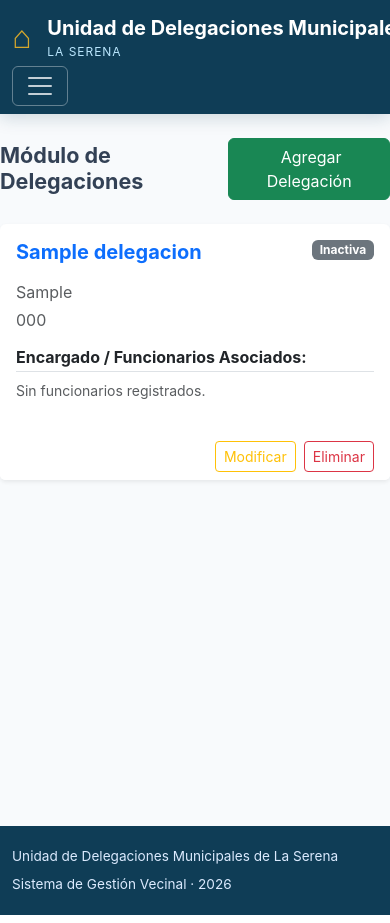
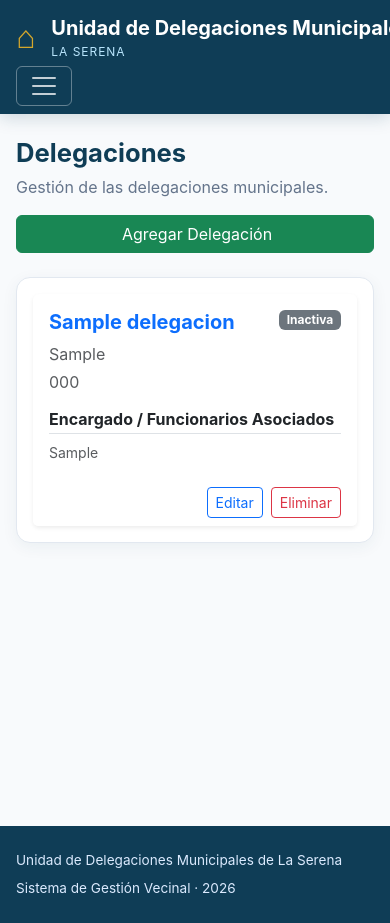
Before and after one commit to PamelaVargas05/delegaciones-municipales-la-serena-backend, a Django app: page /delegaciones/ in a window 390 px wide; the page is wider, and only the part inside the window is pictured. Run offline with Django 5.2, Linux system fonts and the light colour scheme; a user stored in the database is signed in; tables that the repository leaves empty hold one stand-in row (values such as "Sample post").

Commit message:
style: mejorar diseño responsive y espaciado de los mantenedores

```diff
--- a/static/css/styles.css
+++ b/static/css/styles.css
@@ -19,19 +19,32 @@ body {
 .navbar-brand, .nav-link { color: #fff; }
 .navbar-brand:hover, .nav-link:hover { color: #bae6fd; }
 .navbar-brand small { display: block; color: #bae6fd; font-size: .75rem; letter-spacing: .08em; text-transform: uppercase; }
+.navbar-nav { gap: .35rem; }
+.nav-link { border-radius: .5rem; padding: .65rem .75rem !important; font-size: .95rem; }
+.nav-link:hover, .nav-link:focus { background: rgb(255 255 255 / 10%); }
 .brand-mark { color: var(--municipal-gold); font-size: 2rem; line-height: 1; }
 .navbar-toggler { border-color: rgb(255 255 255 / 35%); }
 .navbar-toggler-icon { filter: brightness(0) invert(1); }
-.site-main { min-height: calc(100vh - 132px); padding: 3rem 0; }
-.site-footer { background: var(--municipal-dark); color: #dbeafe; padding: 1.25rem 0; font-size: .85rem; }
+.site-main { min-height: calc(100vh - 132px); padding: 2.5rem 0 3.5rem; background: #f8fafc; overflow-x: hidden; }
+.site-footer { background: var(--municipal-dark); color: #dbeafe; padding: 1.5rem 0; font-size: .85rem; }
 .hero { background: linear-gradient(135deg, var(--municipal-dark), var(--municipal-primary)); border-radius: 1rem; color: #fff; padding: 2.5rem; box-shadow: 0 12px 28px rgb(15 61 86 / 14%); }
 .hero p { color: #dbeafe; }
-.section-card, .detail-card, .form-card { background: #fff; border: 1px solid #e2e8f0; border-radius: 1rem; box-shadow: 0 8px 24px rgb(15 61 86 / 7%); }
+.section-card, .detail-card, .form-card { background: #fff; border: 1px solid #e2e8f0; border-radius: 14px; box-shadow: 0 4px 16px rgb(15 61 86 / 6%); }
 .section-card { overflow: hidden; }
-.table thead th { background: var(--municipal-primary); color: #fff; border: 0; font-weight: 600; padding: 1rem; }
-.table tbody td { padding: 1rem; vertical-align: middle; }
+.page-header { display: flex; align-items: flex-start; justify-content: space-between; gap: 1rem; margin-bottom: 1.5rem; }
+.page-title { color: var(--municipal-dark); font-size: clamp(1.6rem, 2.5vw, 2.2rem); font-weight: 700; margin: 0; }
+.page-subtitle { color: var(--municipal-muted); margin: .4rem 0 0; }
+.page-actions { display: flex; flex-wrap: wrap; gap: .5rem; }
+.section-card { padding: 1.25rem 1.5rem; margin-bottom: 1.5rem; }
+.section-card .table-responsive { margin: 0 -1.5rem; }
+.table { margin-bottom: 0; min-width: 640px; }
+.table thead th { background: var(--municipal-primary); color: #fff; border: 0; font-weight: 600; padding: .9rem 1rem; white-space: nowrap; }
+.table tbody td { padding: .9rem 1rem; vertical-align: middle; border-color: #e2e8f0; }
 .table tbody tr:nth-child(even) { background: #f8fafc; }
 .table tbody tr:hover { background: var(--municipal-light); }
+.table .actions { display: flex; flex-wrap: wrap; gap: .5rem; }
+.search-row { margin-bottom: 1.25rem; }
+.search-row .btn { min-width: 6.5rem; }
 .badge-status { border-radius: 999px; font-weight: 600; padding: .45rem .75rem; }
 .status-pendiente { background: #fef3c7; color: #92400e; }
 .status-proceso { background: #dbeafe; color: #1e40af; }
@@ -49,7 +62,12 @@ body {
 .form-control:focus, .form-select:focus { border-color: var(--municipal-accent); box-shadow: 0 0 0 .2rem rgb(8 145 178 / 15%); }
 
 @media (max-width: 575.98px) {
-    .site-main { padding: 1.5rem 0; }
+    .site-main { padding: 1.5rem 0 2.5rem; }
     .hero { padding: 1.5rem; }
     .hero h1 { font-size: 1.8rem; }
+    .page-header { flex-direction: column; }
+    .page-actions, .page-actions .btn { width: 100%; }
+    .section-card { padding: 1rem; }
+    .section-card .table-responsive { margin: 0 -1rem; }
+    .navbar-nav { gap: 0; padding: .5rem 0; }
 }
--- a/templates/base.html
+++ b/templates/base.html
@@ -10,7 +10,7 @@
 </head>
 <body>
     <nav class="navbar navbar-expand-lg municipal-navbar">
-        <div class="container">
+        <div class="container-xl px-3 px-md-4">
             <a class="navbar-brand d-flex align-items-center gap-3" href="{% url 'dashboard' %}">
                 <span class="brand-mark" aria-hidden="true">⌂</span>
                 <span><strong>Unidad de Delegaciones Municipales</strong><small>La Serena</small></span>
@@ -33,11 +33,13 @@
     </nav>
 
     <main class="site-main">
-        {% block content %}{% endblock %}
+        <div class="container-xl px-3 px-md-4">
+            {% block content %}{% endblock %}
+        </div>
     </main>
 
     <footer class="site-footer">
-        <div class="container d-flex flex-wrap justify-content-between gap-2">
+        <div class="container-xl px-3 px-md-4 d-flex flex-wrap justify-content-between gap-2">
             <span>Unidad de Delegaciones Municipales de La Serena</span>
             <span>Sistema de Gestión Vecinal &middot; {% now "Y" %}</span>
         </div>
--- a/templates/delegaciones/lista_delegaciones.html
+++ b/templates/delegaciones/lista_delegaciones.html
@@ -1,60 +1,43 @@
 {% extends 'base.html' %}
 
 {% block content %}
-<div class="d-flex justify-content-between align-items-center mb-4">
-    <h4 class="fw-bold mb-0">Módulo de Delegaciones</h4>
+<div class="page-header">
+    <div><h1 class="page-title">Delegaciones</h1><p class="page-subtitle">Gestión de las delegaciones municipales.</p></div>
     {% if perms.delegaciones.add_delegacion %}
-    <a href="{% url 'delegaciones:crear_delegacion' %}" class="btn btn-success">
-        <i class="bi bi-plus-lg me-1"></i> Agregar Delegación
-    </a>
+    <div class="page-actions"><a href="{% url 'delegaciones:crear_delegacion' %}" class="btn btn-success"><i class="bi bi-plus-lg me-1"></i>Agregar Delegación</a></div>
     {% endif %}
 </div>
-
-<div class="row g-4">
+<section class="section-card">
+    <div class="row g-3">
         {% for del in delegaciones %}
         <div class="col-md-6 col-lg-4">
-        <div class="card h-100 shadow-sm border-0">
+            <div class="card h-100 border-0 shadow-sm">
                 <div class="card-body">
-                <div class="d-flex justify-content-between align-items-start mb-2">
-                    <h5 class="card-title text-primary fw-bold">{{ del.nombre }}</h5>
-                    {% if del.activa %}
-                        <span class="badge bg-success">Activa</span>
-                    {% else %}
-                        <span class="badge bg-secondary">Inactiva</span>
-                    {% endif %}
+                    <div class="d-flex justify-content-between align-items-start gap-2">
+                        <h2 class="h5 card-title text-primary fw-bold">{{ del.nombre }}</h2>
+                        {% if del.activa %}<span class="badge bg-success">Activa</span>{% else %}<span class="badge bg-secondary">Inactiva</span>{% endif %}
                     </div>
-                <p class="card-text text-muted mb-1">
-                    <i class="bi bi-geo-alt"></i> {{ del.direccion }}
-                </p>
-                <p class="card-text text-muted mb-3">
-                    <i class="bi bi-telephone"></i> {{ del.telefono|default:"Sin teléfono" }}
-                </p>
-
-                <h6 class="fw-bold border-bottom pb-1">Encargado / Funcionarios Asociados:</h6>
-                <ul class="list-unstyled small mb-3">
-                    {% for f in del.funcionarios.all %}
-                        <li><i class="bi bi-person me-1"></i> {{ f.nombre_completo }} - <em>{{ f.cargo }}</em></li>
-                    {% empty %}
-                        <li class="text-muted">Sin funcionarios registrados.</li>
-                    {% endfor %}
+                    <p class="card-text text-muted mb-1"><i class="bi bi-geo-alt"></i> {{ del.direccion }}</p>
+                    <p class="card-text text-muted mb-3"><i class="bi bi-telephone"></i> {{ del.telefono|default:"Sin teléfono" }}</p>
+                    <h3 class="h6 fw-bold border-bottom pb-1">Encargado / Funcionarios Asociados</h3>
+                    <ul class="list-unstyled small mb-0">
+                        {% for f in del.funcionarios.all %}<li><i class="bi bi-person me-1"></i>{{ f.nombre_completo }} - <em>{{ f.cargo }}</em></li>
+                        {% empty %}<li class="text-muted">{{ del.encargado }}</li>{% endfor %}
                     </ul>
                 </div>
                 <div class="card-footer bg-white border-top-0 d-flex justify-content-end gap-2">
                     {% if perms.delegaciones.change_delegacion %}
-<a href="{% url 'delegaciones:editar_delegacion' del.pk %}" class="btn btn-sm btn-outline-warning">
-    <i class="bi bi-pencil"></i> Modificar
-</a>
-<a href="{% url 'delegaciones:eliminar_delegacion' del.pk %}" class="btn btn-sm btn-outline-danger">
-    <i class="bi bi-trash"></i> Eliminar
-</a>
+                    <a href="{% url 'delegaciones:editar_delegacion' del.pk %}" class="btn btn-sm btn-outline-primary">Editar</a>
+                    {% endif %}
+                    {% if perms.delegaciones.delete_delegacion %}
+                    <a href="{% url 'delegaciones:eliminar_delegacion' del.pk %}" class="btn btn-sm btn-outline-danger">Eliminar</a>
                     {% endif %}
                 </div>
             </div>
         </div>
         {% empty %}
-    <div class="col-12">
-        <div class="alert alert-info">No existen delegaciones registradas.</div>
-    </div>
+        <div class="col-12"><div class="alert alert-info mb-0">No existen delegaciones registradas.</div></div>
         {% endfor %}
     </div>
+</section>
 {% endblock %}
```
Also changed, not shown: templates/delegaciones/meta_list.html (+11 -1 lines), templates/solicitudes/tipo_list.html (+11 -1 lines), templates/solicitudes/vecinos_list.html (+8 -44 lines), templates/usuarios/usuario_list.html (+10 -3 lines). Lines whose indentation alone changed are shown as unchanged.
